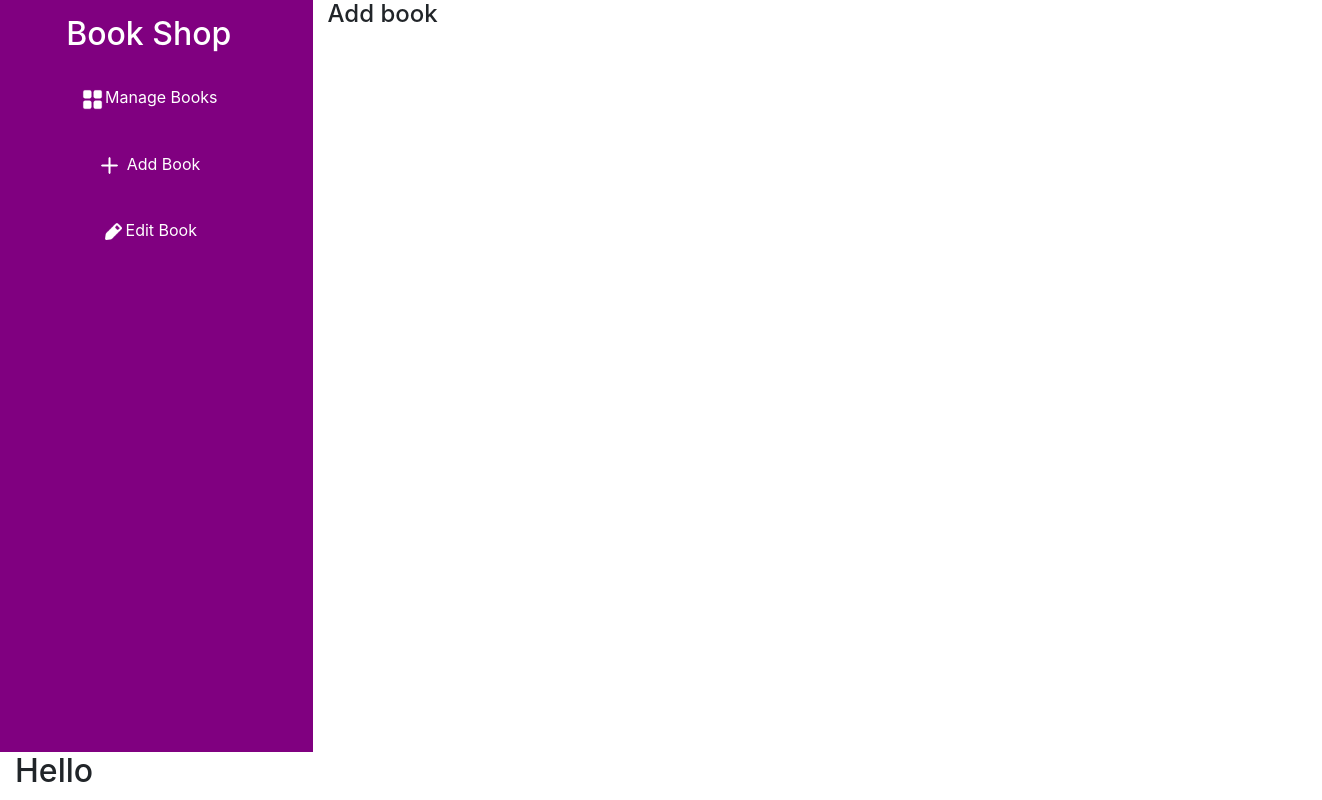
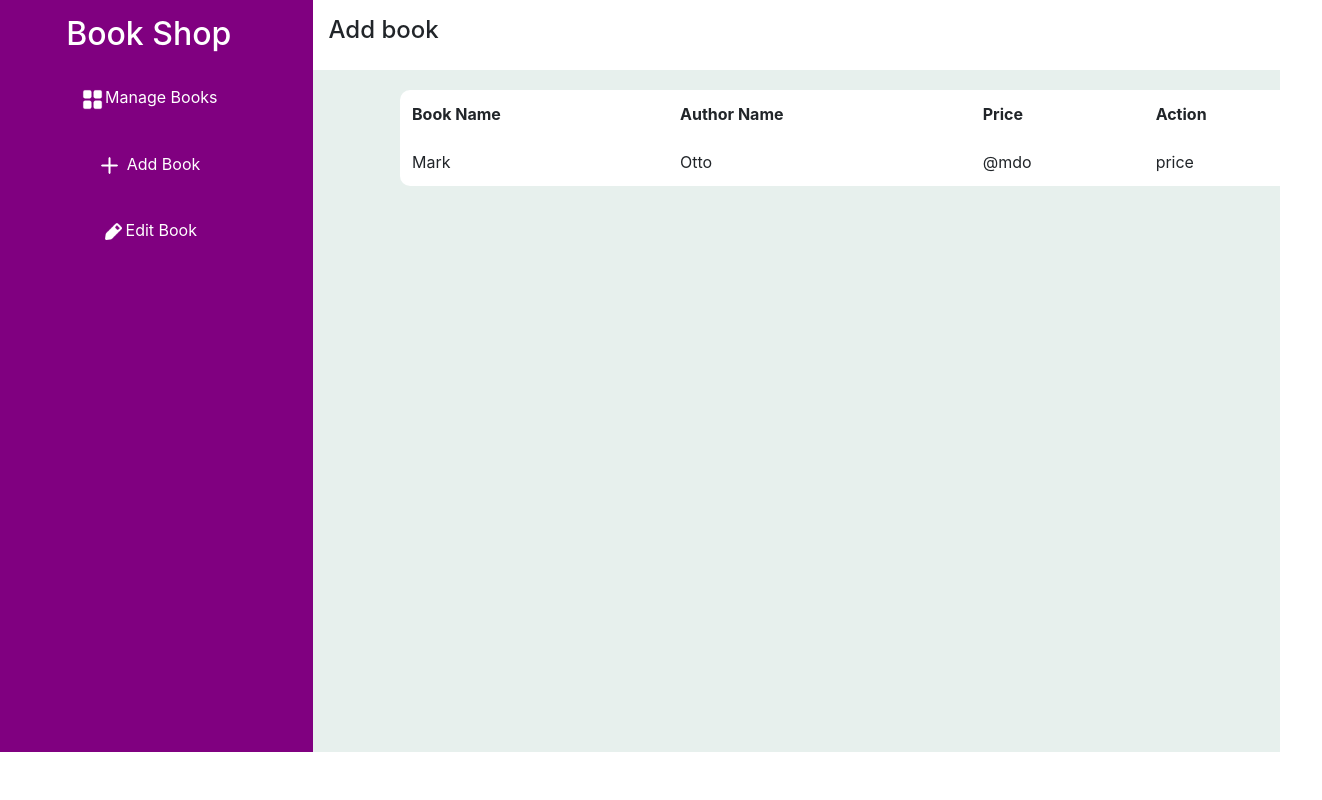
Before and after one commit to Hasib787/Better-World-Book, a React (Create React App) app: page /manageBooks in a window 1280 px wide. Shown: the whole page, 1322 px wide, since content can reach past the window. Built offline with nearby package versions, Linux system fonts and the light colour scheme.

Commit message:
managebook page design

```diff
--- a/src/components/Admin/Admin.css
+++ b/src/components/Admin/Admin.css
@@ -1,3 +1,6 @@
+.admin-container{
+    background-color: #e7f0ed;
+}
 #sidebar {
     background-color: purple;
     color: white;
@@ -28,6 +31,14 @@
     height:44rem;
     margin-left: -15px;
 }
+#addBook-title{
+    height: 70px;
+    width: 75%;
+    background-color:white;
+}
+#addBook-title h4{
+    margin: 16px;
+}
 #inputField{
     margin-top: 20px;
     background-color:white;
--- a/src/components/Admin/Admin.js
+++ b/src/components/Admin/Admin.js
@@ -10,7 +10,7 @@ import { Link } from 'react-router-dom';
 const Admin = () => {
 
     return (
-        <div>
+        <div className="admin-container">
             <Row>
                 <Col id="sidebar" xs={3}>
                     <h2>Book Shop</h2>
@@ -23,9 +23,9 @@ const Admin = () => {
                     <p><img src={editIcon} alt="edit icon"/><a><Link to="/editBook">Edit Book</Link></a></p>
                    </nav>
                 </Col>
-                <Col xs={9}>
+                    <div id="addBook-title" >
                     <h4>Add book</h4>
-                    </Col>
+                    </div>
             </Row>
         </div>
     );
--- /dev/null
+++ b/src/components/ManageBooks/ManageBooks.css
@@ -0,0 +1,8 @@
+.manageBookContainer{
+    background-color: white;
+    width: 72%;
+    border-radius: 10px;
+    margin: -662px 0 0 400px;
+}
+.bookNavBar{
+}
--- a/src/components/ManageBooks/ManageBooks.js
+++ b/src/components/ManageBooks/ManageBooks.js
@@ -1,16 +1,34 @@
 import React from 'react';
-import { Col } from 'react-bootstrap';
 import Admin from '../Admin/Admin';
+import './ManageBooks.css';
 
 const ManageBooks = () => {
     return (
         <div>
             <Admin></Admin>
-            <div>
-                <Col xs={9}>
-                    <h2>Hello</h2>
-                </Col>
+
+            <div className=" manageBookContainer">
+                <table className="table table-borderless">
+                    <thead>
+                        <tr>
+                            <th scope="col">Book Name</th>
+                            <th scope="col">Author Name</th>
+                            <th scope="col">Price</th>
+                            <th scope="col">Action</th>
+                        </tr>
+                    </thead>
+                    <tbody>
+                        <tr>
+                            <td>Mark</td>
+                            <td>Otto</td>
+                            <td>@mdo</td>
+                            <td>price</td>
+                        </tr>
+
+                    </tbody>
+                </table>
             </div>
+
         </div>
     );
 };
```
